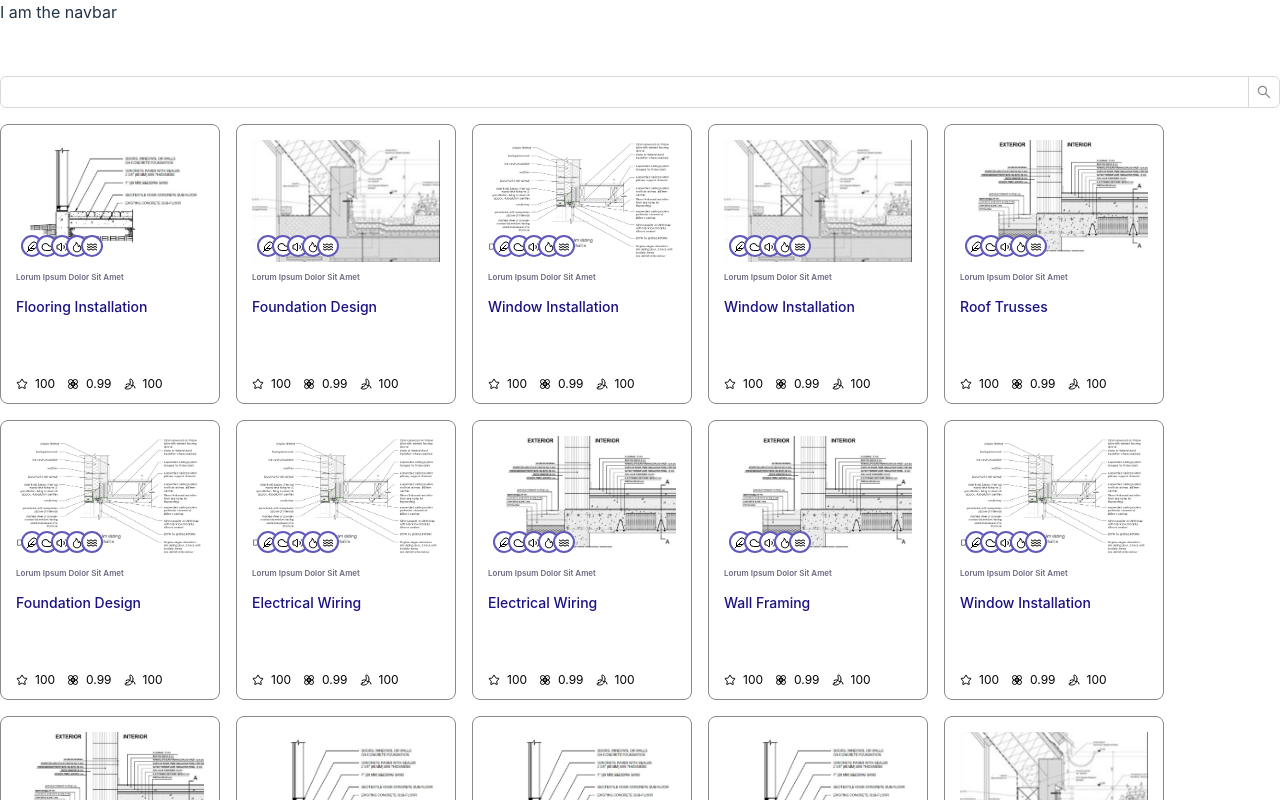
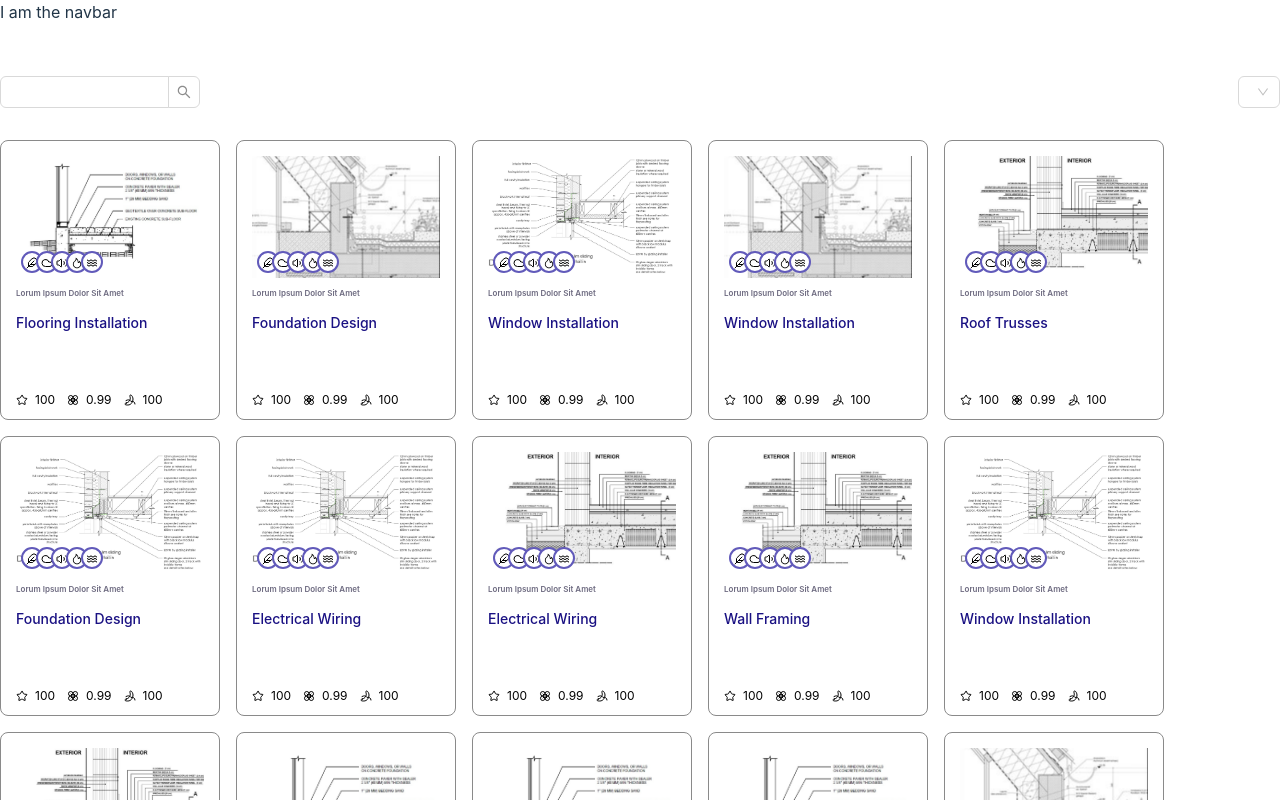
Before and after one commit to imanwarsame/opendetail, a React (Vite) app in the folder client/: page / in a window 1280 px wide. Built offline with nearby package versions, Linux system fonts and the light colour scheme; a web font is replaced by a local one.

Commit message:
filtering tweaks

```diff
--- a/client/src/features/search/DetailSearchFilter.tsx
+++ b/client/src/features/search/DetailSearchFilter.tsx
@@ -1,5 +1,6 @@
+import { useEffect, useState } from 'react';
 import { IDetailObject } from '../../types/detailobject';
-import { Input } from 'antd';
+import { Dropdown, Input, Select } from 'antd';
 const { Search } = Input;
 
 interface IDetailSearchFilterProps {
@@ -8,10 +9,38 @@ interface IDetailSearchFilterProps {
 }
 
 export const DetailSearchFilter: React.FC<IDetailSearchFilterProps> = ({ objects, onFilter }) => {
-	const onSearchFilter = (value: string) => {
-		const filteredObjects = objects.filter((object) => object.name.toLowerCase().includes(value.toLowerCase()));
-		onFilter(filteredObjects);
+	const [searchString, setSearchString] = useState<string | undefined>(undefined);
+	const [location, setLocation] = useState<string | undefined>(undefined);
+
+	const onSearchFilter = (objects: IDetailObject[], value: string | undefined) => {
+		if (!value) return objects;
+
+		return objects.filter((object) => JSON.stringify(object).toLowerCase().includes(value.toLowerCase()));
 	};
 
-	return <Search onChange={(e) => e && onSearchFilter(e.target.value)} />;
+	const filterLocation = (objects: IDetailObject[], value: string | undefined) => {
+		if (!value) return objects;
+
+		return objects.filter((object) => object.metadata.location.toLowerCase() === value.toLowerCase());
+	};
+
+	useEffect(() => {
+		let filteredObjects = objects;
+
+		filteredObjects = onSearchFilter(filteredObjects, searchString);
+		filteredObjects = filterLocation(filteredObjects, location);
+
+		onFilter(filteredObjects);
+	}, [searchString]);
+
+	return (
+		<div className='detail-search-filter'>
+			<Search
+				className='detail-search-filter-search'
+				onChange={(e) => setSearchString(e.target.value)}
+				value={searchString}
+			/>
+			<Select />
+		</div>
+	);
 };
--- a/client/src/features/search/detailcard.css
+++ b/client/src/features/search/detailcard.css
@@ -97,3 +97,17 @@
   margin-left: 7px;
   font-weight: 400;
 }
+
+.detail-search-filter {
+  display: flex;
+  flex-wrap: wrap;
+  width: 100%;
+  flex-direction: row;
+  align-items: center;
+  justify-content: space-between;
+  margin-bottom: 1rem;
+}
+
+.detail-search-filter-search {
+  width: 200px;
+}
```
